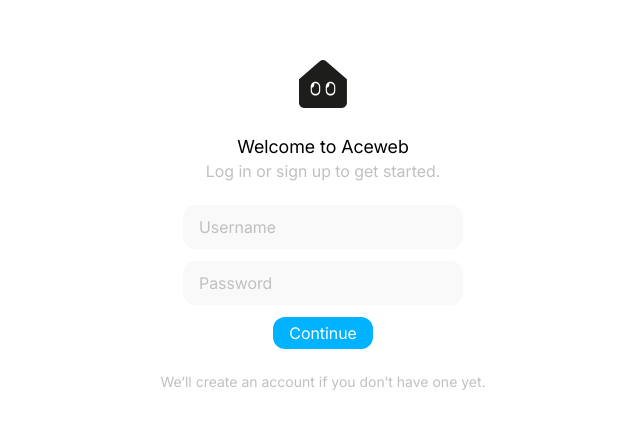
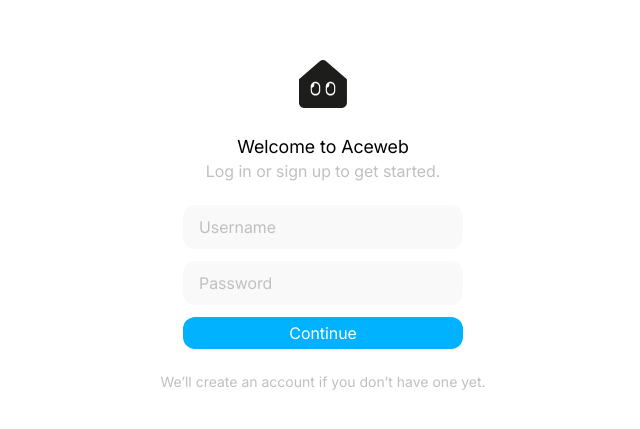
Before and after one commit to u6lqre/aceweb.client, a React (Vite) app: page /onboarding in a window 1280 px wide. Shown: the part 177-606 px from the top of the page, without its empty margins (317-957 px from the left). Built offline with nearby package versions, Linux system fonts and the light colour scheme.

Commit message:
style(Button): add blur to Button animation

```diff
--- a/src/features/auth/components/AuthForm/Button.module.css
+++ b/src/features/auth/components/AuthForm/Button.module.css
@@ -2,10 +2,10 @@
   color: var(--color-white);
   background-color: var(--color-blue);
   border-radius: 12px;
-  width: 100px;
+  width: 100%;
   height: 32px;
   cursor: pointer;
-  transition: all 100ms ease;
+  transition: transform 100ms ease;
   position: relative;
 }
 .button:active {
--- a/src/features/auth/components/AuthForm/Button.tsx
+++ b/src/features/auth/components/AuthForm/Button.tsx
@@ -13,9 +13,9 @@ function Button({ isPending }: Props) {
         <motion.span
           className={styles.span}
           key={`isPending-${isPending}`}
-          initial={{ y: -25, opacity: 0 }}
-          animate={{ y: 0, opacity: 1 }}
-          exit={{ y: 25, opacity: 0 }}
+          initial={{ y: -25, opacity: 0, filter: "blur(4px)" }}
+          animate={{ y: 0, opacity: 1, filter: "blur(0px)" }}
+          exit={{ y: 25, opacity: 0, filter: "blur(4px)" }}
           transition={{ type: "spring", duration: 0.3, bounce: 0 }}
         >
           {isPending ? (
```
